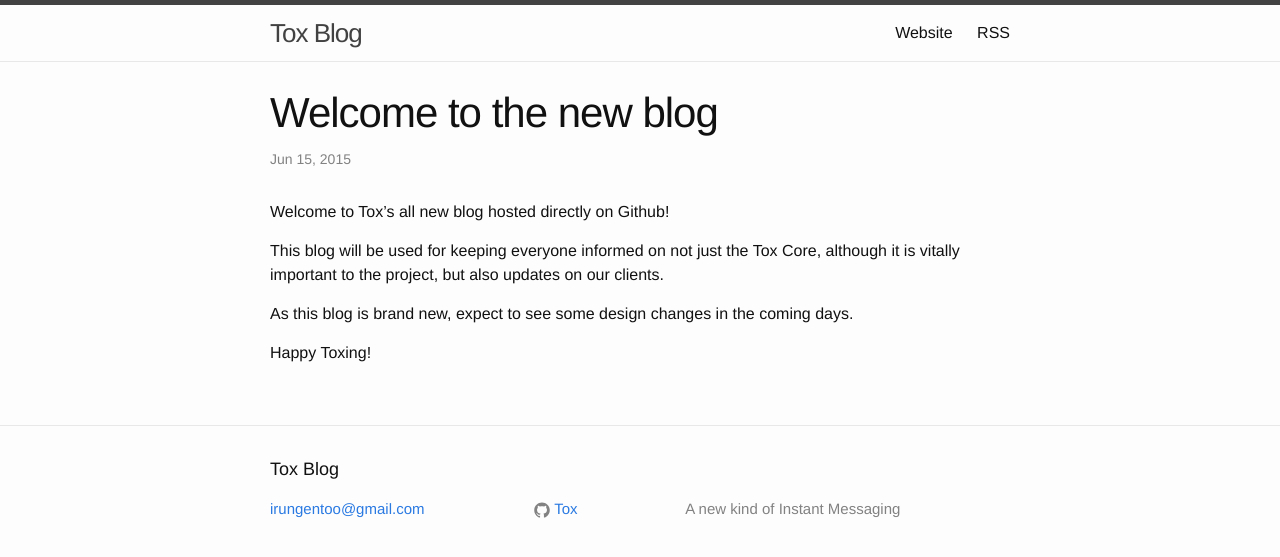
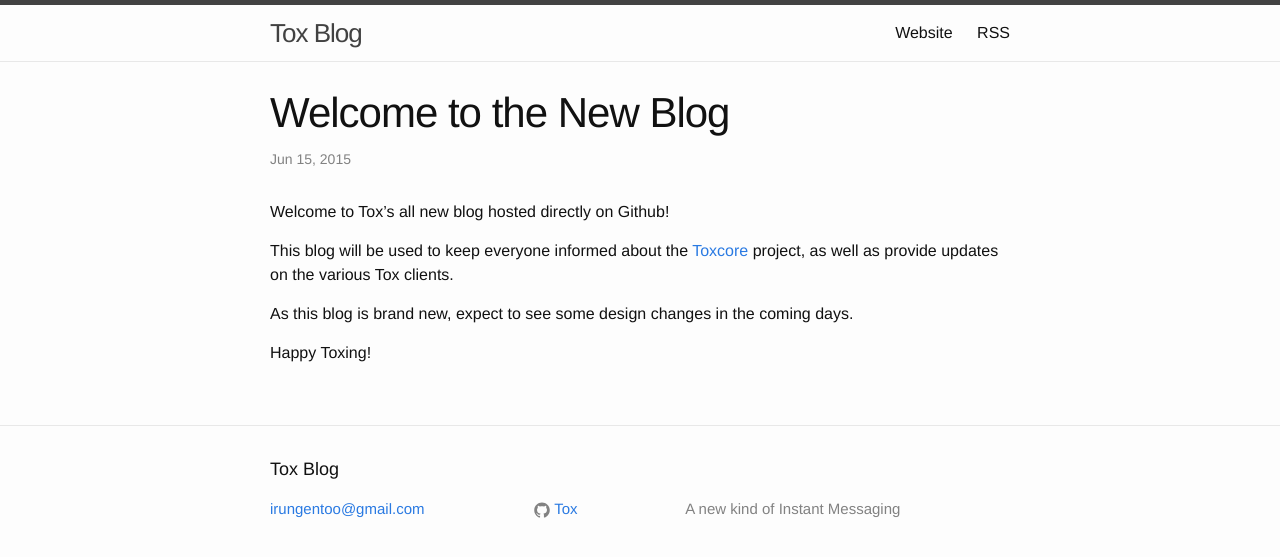
Before and after one commit to Tox/tox.github.io, a Jekyll site: the page built from _posts/2015-06-15-welcome-to-jekyll.markdown, in a window 1280 px wide. Shown: the top 557 px of the page. Built offline with Jekyll 4.4.1, drawn with Linux system fonts in a browser that asks for light colours.

Commit message:
Edited README and first post for style

```diff
--- a/_posts/2015-06-15-welcome-to-jekyll.markdown
+++ b/_posts/2015-06-15-welcome-to-jekyll.markdown
@@ -1,15 +1,17 @@
 ---
 layout: post
-title:  "Welcome to the new blog"
+title:  "Welcome to the New Blog"
 date:   2015-06-15 17:33:00
 categories: misc
 ---
 
 Welcome to Tox's all new blog hosted directly on Github!
 
-This blog will be used for keeping everyone informed on not just the Tox Core,
-although it is vitally important to the project, but also updates on our clients.
+This blog will be used to keep everyone informed about the
+[Toxcore](https://github.com/irungentoo/toxcore) project, as well as provide
+updates on the various Tox clients.
 
-As this blog is brand new, expect to see some design changes in the coming days.
+As this blog is brand new, expect to see some design changes in the coming
+days.
 
 Happy Toxing!
```
Also changed, not shown: README.md.
